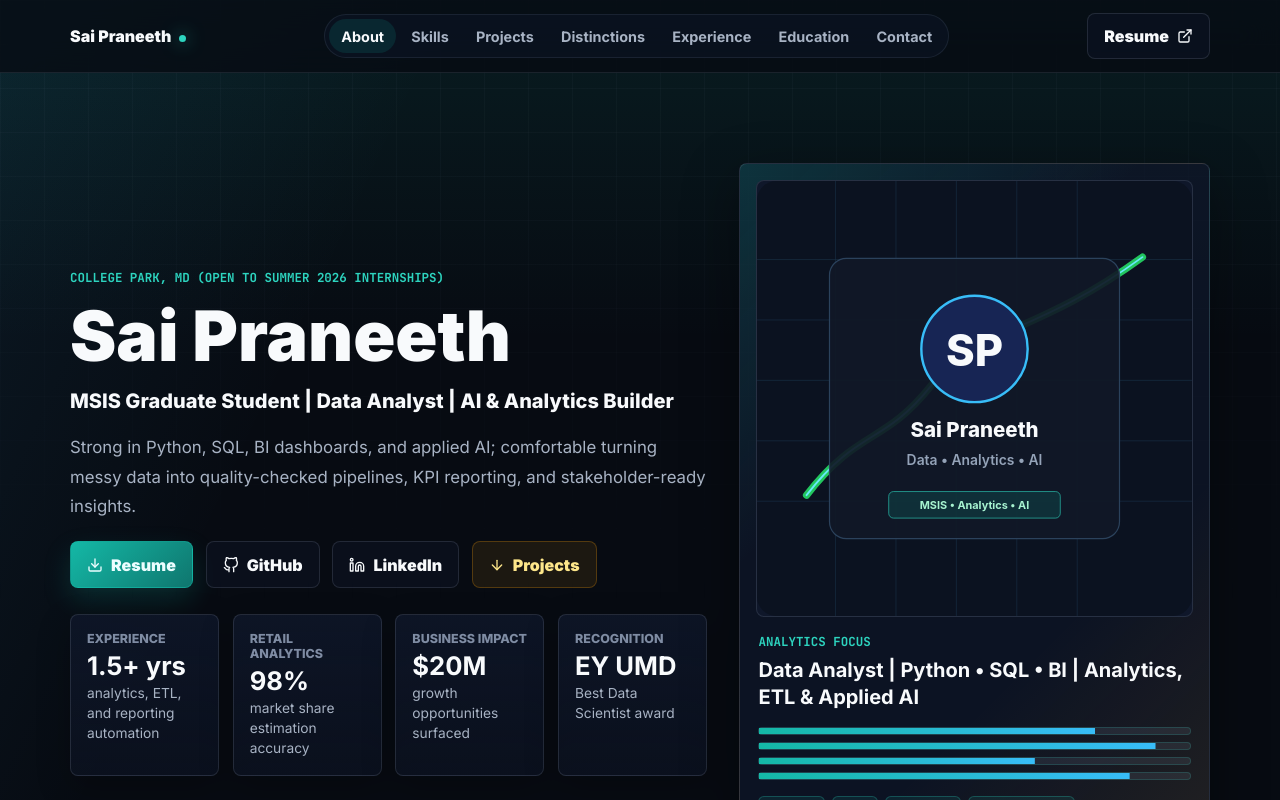
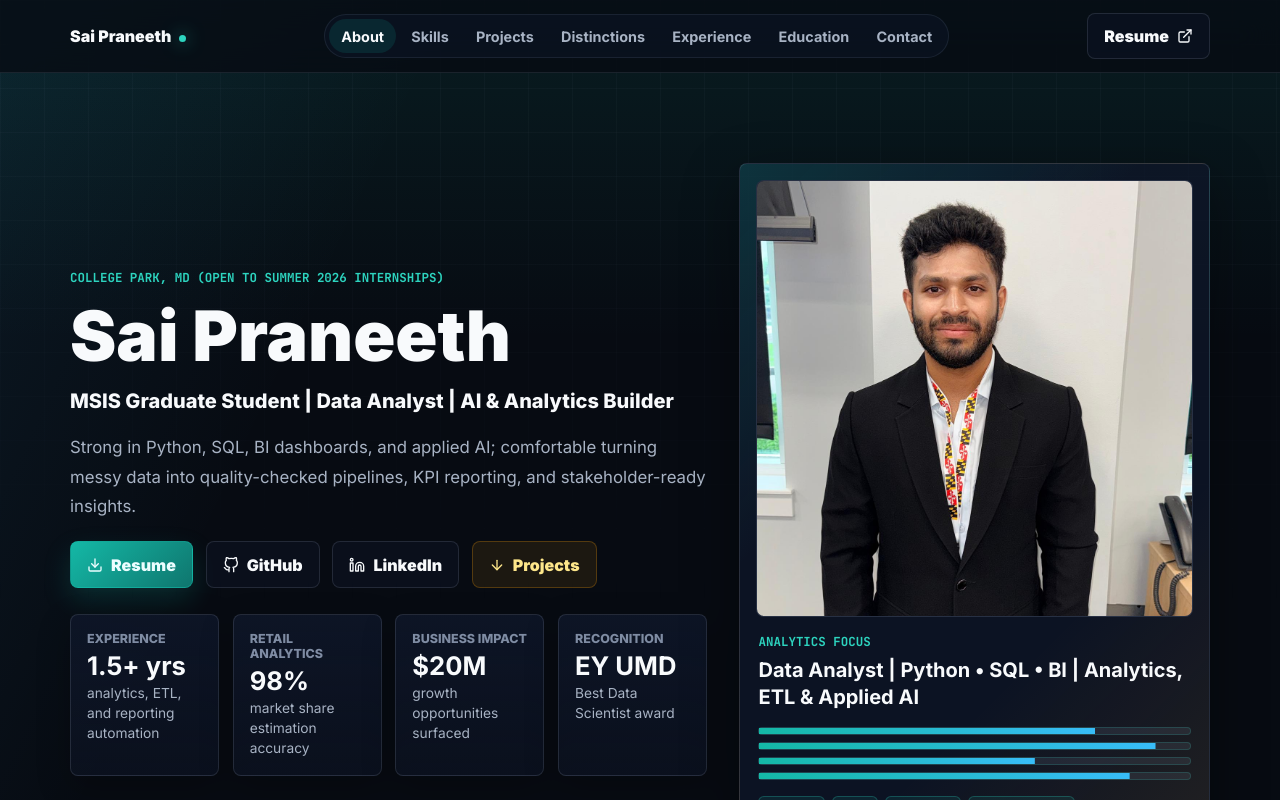
Before and after one commit to Photon7777/Website, a React (Vite) app in the folder data-analyst-portfolio/: page / in a window 1280 px wide. Shown: the top 800 px of the page. Built offline with nearby package versions, Linux system fonts and the light colour scheme.

Commit message:
Use profile photo in hero

```diff
--- a/data-analyst-portfolio/src/data/siteData.js
+++ b/data-analyst-portfolio/src/data/siteData.js
@@ -9,7 +9,7 @@
   linkedin: "https://www.linkedin.com/in/sai-praneeth-kmg",
   github: "https://github.com/Photon7777",
   resumeUrl: "/Resume_SaiPraneeth.pdf",
-  profileImage: "/profile-placeholder.svg",
+  profileImage: "/profile-photo.jpeg",
 
   metrics: [
     { label: "Experience", value: "1.5+ yrs", detail: "analytics, ETL, and reporting automation" },
--- a/data-analyst-portfolio/src/styles/index.css
+++ b/data-analyst-portfolio/src/styles/index.css
@@ -265,6 +265,7 @@
   width:100%;
   height:100%;
   object-fit:cover;
+  object-position:center 22%;
 }
 .profile-card-content{
   padding:1rem .15rem .15rem;
```
Also changed, not shown: data-analyst-portfolio/public/profile-photo.jpeg (added).
